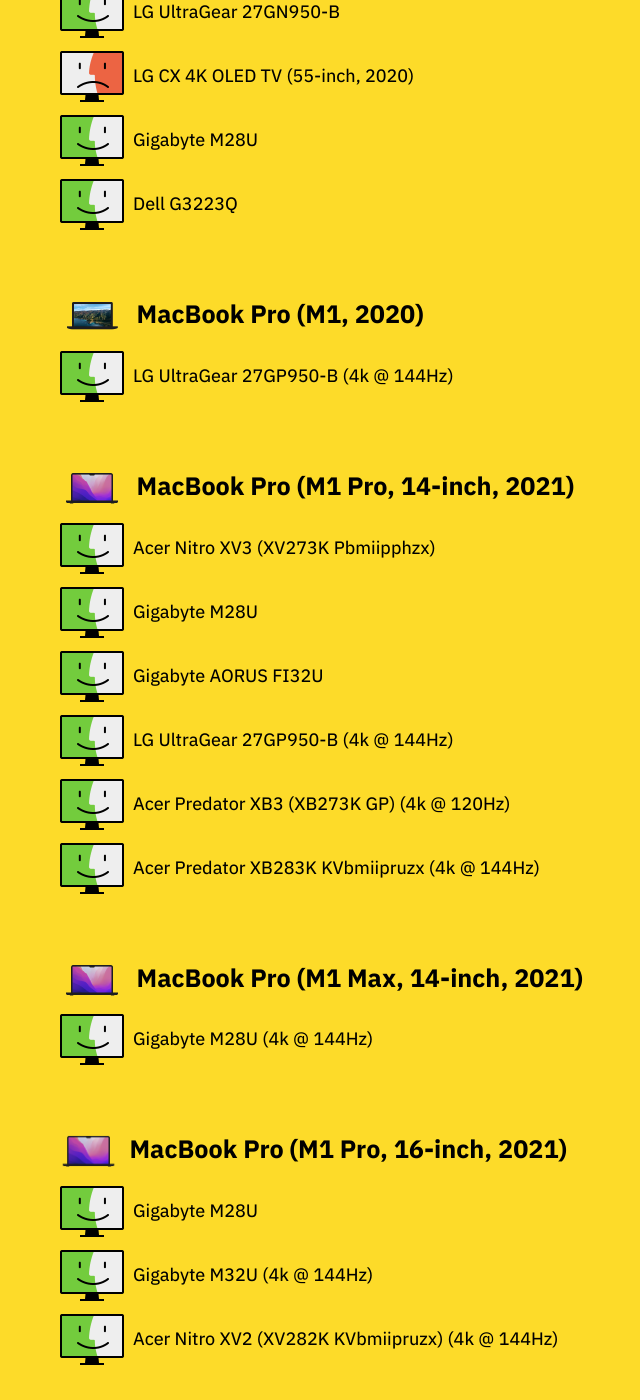
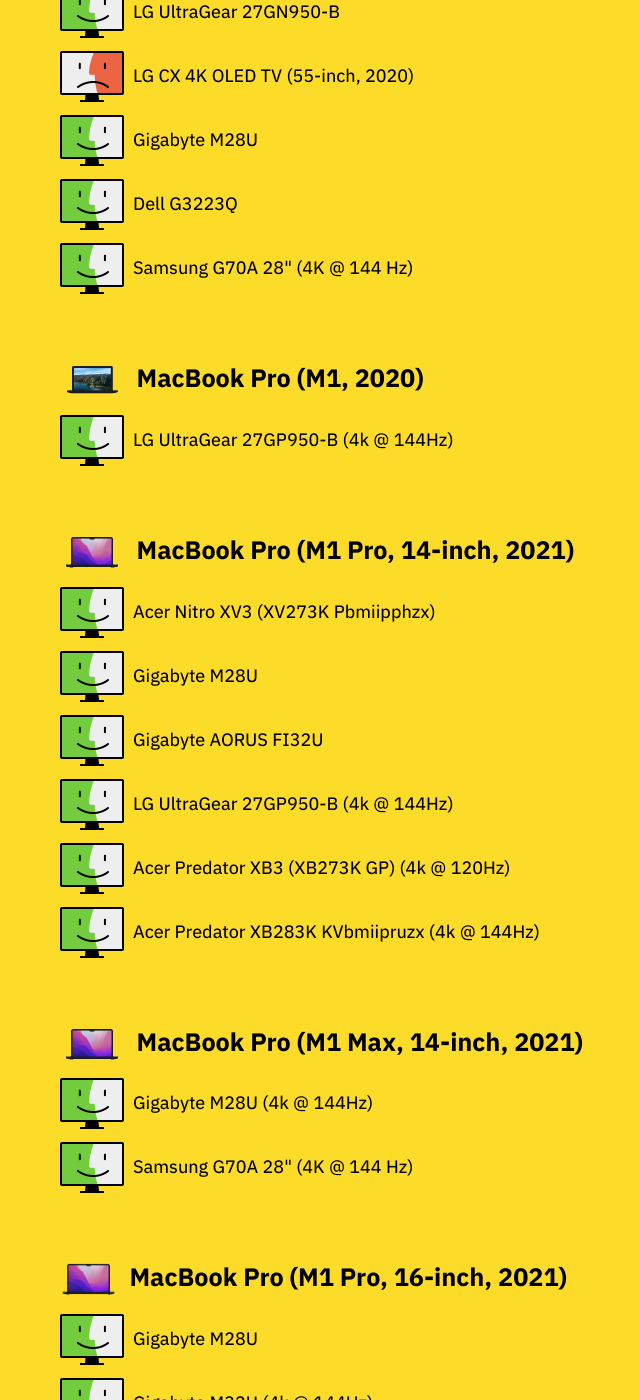
Before and after one commit to tonsky/tonsky.github.io, a Jekyll site: the page built from _posts/2021-02-24-monitors-mac.md, in a window 1280 px wide and 1400 px high, scrolled down 4565 px. Shown: the whole window, without its empty margins (309-949 px from the left). Built offline with Jekyll 4.4.1, drawn with Linux system fonts in a browser that asks for light colours.

Commit message:
Samsung G70A 28" works with MBP14" M1 Max & MBA M1

```diff
--- a/_posts/2021-02-24-monitors-mac.md
+++ b/_posts/2021-02-24-monitors-mac.md
@@ -132,6 +132,8 @@
 
 <div class="row"><img src="works.png" height=64> <span>Dell G3223Q</span></div>
 
+<div class="row"><img src="works.png" height=64> <span>Samsung G70A 28" (4K @ 144 Hz)</span></div>
+
 ## <img src="mbp_13_2020.png" height=32> <span>MacBook Pro (M1, 2020)</span>
 
 <div class="row"><img src="works.png" height=64> <span>LG UltraGear 27GP950-B (4k @ 144Hz)</span></div>
@@ -153,6 +155,8 @@
 ## <img src="mbp_14_2021.png" height=32> <span>MacBook Pro (M1 Max, 14-inch, 2021)</span>
 
 <div class="row"><img src="works.png" height=64> <span>Gigabyte M28U (4k @ 144Hz)</span></div>
+
+<div class="row"><img src="works.png" height=64> <span>Samsung G70A 28" (4K @ 144 Hz)</span></div>
 
 ## <img src="mbp_16_2021.png" height=32> <span>MacBook Pro (M1 Pro, 16-inch, 2021)</span>
 
```
